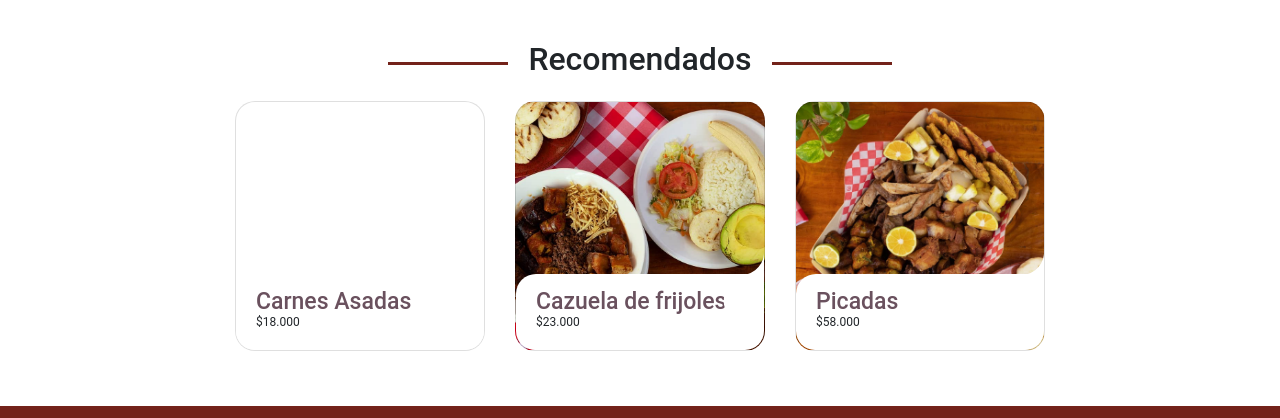
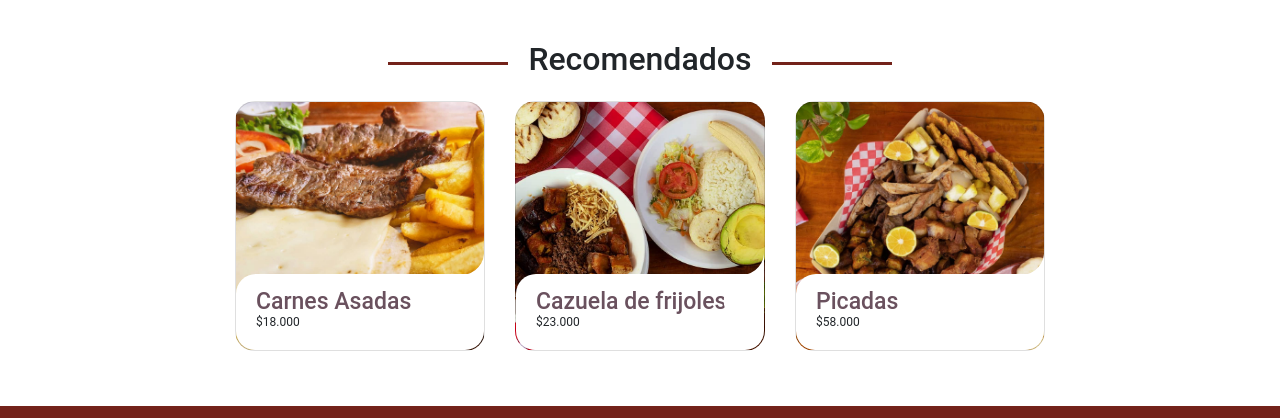
Before and after one commit to RobinsonBM/RestauranteLa44Betancur, a plain HTML site: page index.html in a window 1280 px wide. Shown: the part 850-1268 px from the top of the page. Drawn offline with nearby package versions, Linux system fonts and the light colour scheme.

Commit message:
fix in recomendation img

```diff
--- a/scss/_index.scss
+++ b/scss/_index.scss
@@ -70,7 +70,7 @@
             }
 
             $fotos: (
-                1: carnes,
+                1: solomo,
                 2: cazuela,
                 3: picada
             );
```
Also changed, not shown: styles/styles.css.
